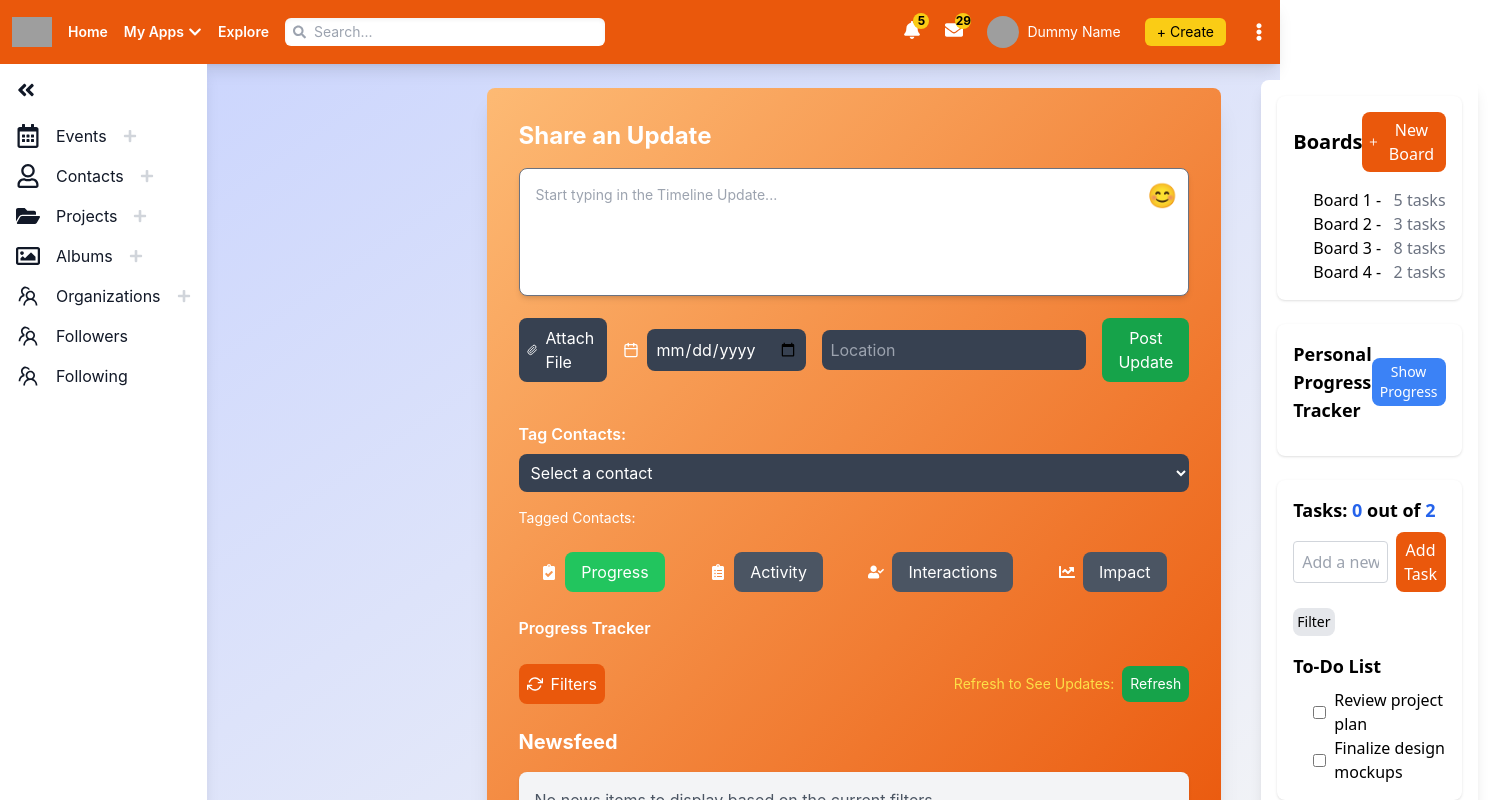
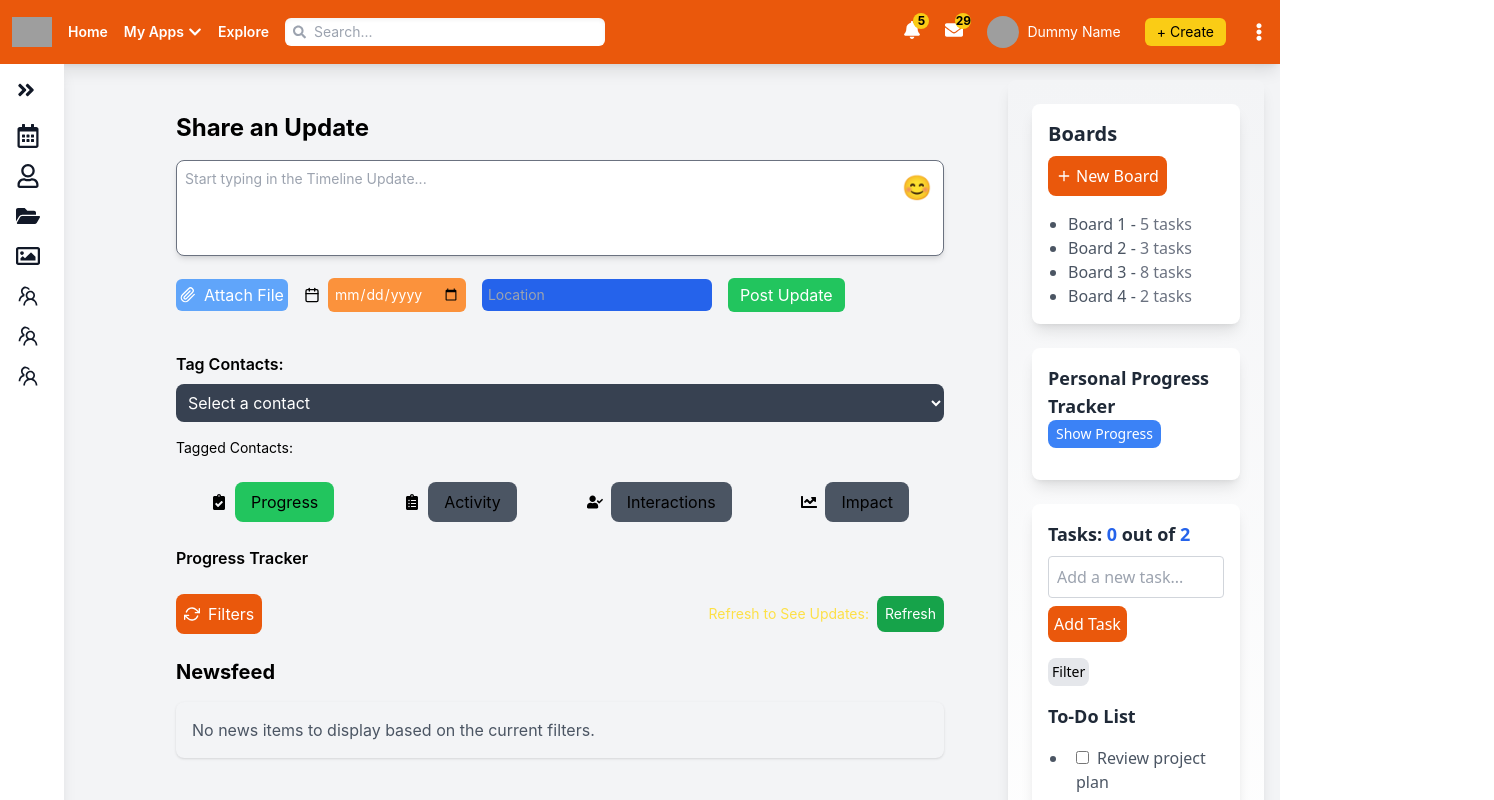
Before and after one commit to goswamiAnushka/redesign_M, a React (Create React App) app in the folder my-homepage/: page / in a window 1280 px wide. Shown: the top 800 px of the page, 1494 px wide, since content can reach past the window. Built offline with nearby package versions, Linux system fonts and the light colour scheme; grey boxes are pictures that could not be loaded.

Commit message:
commited changes to files

```diff
--- a/my-homepage/src/components/HomePage.tsx
+++ b/my-homepage/src/components/HomePage.tsx
@@ -5,29 +5,33 @@ import MiddleColumn from './MiddleColumn';
 import RightColumn from './RightColumn';
 
 const HomePage: React.FC = () => {
-  const [isLeftColumnOpen, setIsLeftColumnOpen] = useState(true);
+  const [isLeftColumnOpen, setIsLeftColumnOpen] = useState(false); // Initially shrunk
 
   const toggleLeftColumn = () => {
     setIsLeftColumnOpen(!isLeftColumnOpen);
   };
 
   return (
-    <div className="min-h-screen bg-gradient-to-br from-indigo-200 to-gray-100">
+    <div className="min-h-screen bg-gray-100 flex flex-col"> {/* Off-white background */}
+      {/* Navbar */}
       <Navbar />
 
-      <div className="flex">
+      {/* Main layout */}
+      <div className="flex flex-grow h-full"> {/* Ensures full height and proper growth */}
         {/* Left Sidebar */}
         <LeftColumn isOpen={isLeftColumnOpen} toggleSidebar={toggleLeftColumn} />
 
         {/* Main Content */}
         <div
-          className={`transition-all duration-300 flex-grow p-6 ${isLeftColumnOpen ? 'ml-64' : 'ml-16'}`}
+          className={`transition-all duration-300 flex-grow p-4 md:p-6 ${
+            isLeftColumnOpen ? 'ml-64' : 'ml-16'
+          }`} // Margin adjusts based on sidebar state
         >
           <MiddleColumn />
         </div>
 
         {/* Right Sidebar */}
-        <div className="w-72 p-4">
+        <div className="hidden lg:block w-72 p-4 overflow-auto"> {/* Always visible on larger screens */}
           <RightColumn />
         </div>
       </div>
--- a/my-homepage/src/components/LeftColumn.tsx
+++ b/my-homepage/src/components/LeftColumn.tsx
@@ -1,5 +1,14 @@
 import React, { useState } from 'react';
-import { FaAngleDoubleLeft, FaAngleDoubleRight, FaPlus, FaCog, FaFolderOpen, FaRegCalendarAlt, FaRegUser, FaRegImage } from 'react-icons/fa';
+import {
+  FaAngleDoubleLeft,
+  FaAngleDoubleRight,
+  FaPlus,
+  FaCog,
+  FaFolderOpen,
+  FaRegCalendarAlt,
+  FaRegUser,
+  FaRegImage,
+} from 'react-icons/fa';
 import { AiOutlineTeam } from 'react-icons/ai';
 import { Link } from 'react-router-dom';
 
@@ -20,14 +29,14 @@ const LeftColumn: React.FC<LeftColumnProps> = ({ isOpen, toggleSidebar }) => {
     { name: 'Follower 1', image: 'https://profesordefisica.org/wp-content/uploads/2024/04/profesor-de-fisica-en-La-Molina.png' },
     { name: 'Follower 2', image: 'https://a.espncdn.com/combiner/i?img=/i/headshots/nba/players/full/788.png' },
     { name: 'Follower 3', image: 'https://randomuser.me/api/portraits/men/1.jpg' },
-    { name: 'Follower 4', image: 'https://randomuser.me/api/portraits/women/2.jpg' }
+    { name: 'Follower 4', image: 'https://randomuser.me/api/portraits/women/2.jpg' },
   ];
 
   const following = [
     { name: 'Following 1', image: 'https://randomuser.me/api/portraits/men/3.jpg' },
     { name: 'Following 2', image: 'https://randomuser.me/api/portraits/women/4.jpg' },
     { name: 'Following 3', image: 'https://randomuser.me/api/portraits/men/5.jpg' },
-    { name: 'Following 4', image: 'https://randomuser.me/api/portraits/women/6.jpg' }
+    { name: 'Following 4', image: 'https://randomuser.me/api/portraits/women/6.jpg' },
   ];
 
   const handleSectionClick = (section: string) => {
@@ -41,7 +50,6 @@ const LeftColumn: React.FC<LeftColumnProps> = ({ isOpen, toggleSidebar }) => {
     if (activeSection !== section) return null;
 
     return (
-      <>
       <ul className="mt-2 space-y-2">
         {items.map((item, index) => (
           <li key={index} className="flex items-center justify-between bg-gray-200 p-2 rounded-md transition-all hover:bg-red-400">
@@ -59,10 +67,6 @@ const LeftColumn: React.FC<LeftColumnProps> = ({ isOpen, toggleSidebar }) => {
           </li>
         ))}
       </ul>
-        <Link to={`/${section}-shortcuts`} className="text-red-500 hover:underline mt-4 block">
-          See All
-        </Link>
-      </>
     );
   };
 
@@ -70,7 +74,6 @@ const LeftColumn: React.FC<LeftColumnProps> = ({ isOpen, toggleSidebar }) => {
     if (activeSection !== section) return null;
 
     return (
-      <>
       <ul className="mt-2 grid grid-cols-2 gap-4">
         {profiles.map((profile, index) => (
           <li key={index} className="flex flex-col items-center space-y-2">
@@ -83,10 +86,6 @@ const LeftColumn: React.FC<LeftColumnProps> = ({ isOpen, toggleSidebar }) => {
           </li>
         ))}
       </ul>
-        <Link to={`/${section}-shortcuts`} className="text-red-500 hover:underline mt-4 block">
-          See All
-        </Link>
-      </>
     );
   };
 
@@ -95,12 +94,11 @@ const LeftColumn: React.FC<LeftColumnProps> = ({ isOpen, toggleSidebar }) => {
       className={`bg-white text-gray-900 h-screen p-4 transition-all duration-300 ${
         isOpen ? 'w-64' : 'w-16'
       } shadow-lg`}
-      style={{ height: '100vh' }} // Ensure the sidebar height is 100% of the viewport height
     >
       {/* Sidebar Toggle Button */}
       <button
         onClick={toggleSidebar}
-        className="text-xl mb-6 focus:outline-none hover:text-[#cc3300] transition-colors" // Dark reddish-orange hover color
+        className="text-xl mb-6 focus:outline-none hover:text-[#cc3300] transition-colors"
       >
         {isOpen ? <FaAngleDoubleLeft /> : <FaAngleDoubleRight />}
       </button>
@@ -111,7 +109,7 @@ const LeftColumn: React.FC<LeftColumnProps> = ({ isOpen, toggleSidebar }) => {
           onClick={() => handleSectionClick('events')}
           className="flex items-center space-x-4 group cursor-pointer"
         >
-          <FaRegCalendarAlt className="text-2xl group-hover:text-[#cc3300] transition-all" /> {/* Dark reddish-orange hover */}
+          <FaRegCalendarAlt className="text-2xl group-hover:text-[#cc3300] transition-all" />
           {isOpen && (
             <span className="group-hover:text-[#cc3300] transition-all">Events</span>
           )}
--- a/my-homepage/src/components/MiddleColumn.tsx
+++ b/my-homepage/src/components/MiddleColumn.tsx
@@ -149,7 +149,7 @@ const MiddleColumn: React.FC = () => {
                 <label>{contact}:</label>
                 <input
                   type="text"
-                  className="bg-gray-700 text-white rounded-lg p-2"
+                  className="bg-white text-darkOrange border border-darkOrange rounded-lg p-2 shadow-lg transition-shadow duration-200 hover:shadow-xl"
                   value={progressTracker[contact] || ''}
                   onChange={(e) =>
                     setProgressTracker((prev) => ({ ...prev, [contact]: e.target.value }))
@@ -168,7 +168,7 @@ const MiddleColumn: React.FC = () => {
                 <label>{tracker}:</label>
                 <input
                   type="number"
-                  className="bg-gray-700 text-white rounded-lg p-2"
+                  className="bg-white text-darkOrange border border-darkOrange rounded-lg p-2 shadow-lg transition-shadow duration-200 hover:shadow-xl"
                   value={activityTrackers[tracker] || 0}
                   onChange={(e) =>
                     setActivityTrackers((prev) => ({ ...prev, [tracker]: +e.target.value }))
@@ -187,7 +187,7 @@ const MiddleColumn: React.FC = () => {
                 <label>{contact}:</label>
                 <input
                   type="checkbox"
-                  className="bg-gray-700 text-white rounded-lg"
+                  className="bg-white text-darkOrange border border-darkOrange rounded-lg"
                   checked={interactionTrackers[contact] || false}
                   onChange={(e) =>
                     setInteractionTrackers((prev) => ({
@@ -208,7 +208,7 @@ const MiddleColumn: React.FC = () => {
               <div key={tracker} className="flex items-center space-x-2 mb-2">
                 <label>{tracker}:</label>
                 <select
-                  className="bg-gray-700 text-white rounded-lg p-2"
+                  className="bg-white text-darkOrange border border-darkOrange rounded-lg p-2 shadow-lg transition-shadow duration-200 hover:shadow-xl"
                   value={impactTrackers[tracker] || ''}
                   onChange={(e) =>
                     setImpactTrackers((prev) => ({ ...prev, [tracker]: e.target.value }))
@@ -228,14 +228,15 @@ const MiddleColumn: React.FC = () => {
     }
   };
 
+
   return (
-    <div className="p-8 bg-gradient-to-br from-orange-300 to-orange-600 text-white shadow-xl rounded-lg max-w-3xl mx-auto space-y-6">
+    <div className="p-6 space-y-6 bg-gray-100 overflow-hidden">
       {/* Post Update Section */}
       <div className="mb-10">
         <h2 className="font-bold text-2xl mb-4">Share an Update</h2>
         <div className="relative">
           <textarea
-            className="w-full border border-gray-500 rounded-lg p-4 h-32 text-sm resize-none focus:outline-none focus:ring-2 focus:ring-yellow-400 transition-all duration-200 shadow-md"
+            className="w-full border border-gray-500 rounded-lg p-2 h-24 text-sm resize-none focus:outline-none focus:ring-2 focus:ring-yellow-400 transition-all duration-200 shadow-md" // Reduced height and padding
             placeholder="Start typing in the Timeline Update..."
             maxLength={250}
             value={postText}
@@ -255,22 +256,19 @@ const MiddleColumn: React.FC = () => {
         </div>
         {error && <p className="text-red-500">{error}</p>}
         <div className="flex space-x-4 mt-4">
-          <label className="flex items-center">
-            <input
-              type="file"
-              className="hidden"
-              onChange={handleFileChange}
-            />
-            <span className="bg-gray-700 p-2 rounded-lg cursor-pointer flex items-center">
-              <FiPaperclip className="mr-2" />
-              Attach File
-            </span>
-          </label>
+        <label className="flex items-center">
+  <span className="bg-blue-400 text-white p-1 rounded-md cursor-pointer flex items-center hover:bg-blue-500">
+    <FiPaperclip className="mr-2" />
+    Attach File
+  </span>
+  <input type="file" className="hidden" onChange={handleFileChange} />
+</label>
           <div className="flex items-center">
             <FiCalendar className="mr-2" />
             <input
               type="date"
-              className="bg-gray-700 text-white rounded-lg p-2"
+              className="bg-orange-400 text-white rounded-md p-1.5 text-sm"
+
               value={selectedDate}
               onChange={(e) => setSelectedDate(e.target.value)}
             />
@@ -278,14 +276,17 @@ const MiddleColumn: React.FC = () => {
           <div className="flex items-center">
             <input
               type="text"
-              className="bg-gray-700 text-white rounded-lg p-2"
+              className="bg-blue-600 text-black rounded-md p-1.5 text-sm hover:bg-green-500"
+
+
               placeholder="Location"
               value={selectedLocation}
               onChange={(e) => setSelectedLocation(e.target.value)}
             />
           </div>
           <button
-            className="bg-green-600 text-white px-4 py-2 rounded-lg hover:bg-green-700 transition-colors duration-200"
+           className="bg-green-500 text-white px-3 py-1 rounded-md hover:bg-green-600 transition-colors duration-200"
+
             onClick={handlePostSubmit}
           >
             Post Update
@@ -381,12 +382,12 @@ const MiddleColumn: React.FC = () => {
       {showFilters && (
         <TimelineFilters
           filters={filters}
-          onChange={handleFilterChange}
+          onFilterChange={handleFilterChange}
         />
       )}
 
       {/* Newsfeed Section */}
-      <Newsfeed posts={savedPosts} />
+      <Newsfeed posts={savedPosts} filters={filters} />
     </div>
   );
 };
--- a/my-homepage/src/components/Newsfeed.tsx
+++ b/my-homepage/src/components/Newsfeed.tsx
@@ -13,15 +13,33 @@ interface NewsfeedProps {
     interactionTrackers: { [contact: string]: boolean };
     impactTrackers: { [tracker: string]: string };
   }>;
+  filters: {
+    organizations: boolean;
+    projects: boolean;
+    authors: boolean;
+    labels: boolean;
+    contacts: boolean;
+    outcomes: boolean;
+    progressTracker: boolean;
+    dateHappened: string;
+  }; // Added filters prop
 }
 
-const Newsfeed: React.FC<NewsfeedProps> = ({ posts }) => {
+const Newsfeed: React.FC<NewsfeedProps> = ({ posts, filters }) => {
+  // Filter the posts based on the applied filters
+  const filteredPosts = posts.filter((post) => {
+    if (filters.projects && !post.project) return false;
+    if (filters.contacts && post.taggedContacts.length === 0) return false;
+    // Add similar checks for other filters as needed...
+    return true; // If it passes all the filters
+  });
+
   return (
     <div className="mt-6">
       <h2 className="font-bold text-xl mb-4">Newsfeed</h2>
       <ul className="bg-gray-100 p-4 rounded-lg shadow">
-        {posts.length > 0 ? (
-          posts.map((post, index) => (
+        {filteredPosts.length > 0 ? (
+          filteredPosts.map((post, index) => (
             <li key={index} className="mb-4 border-b pb-2 last:border-0">
               <span className="block font-semibold text-blue-600">{post.postText}</span>
               <span className="block text-gray-400 text-sm">{post.date}</span>
--- a/my-homepage/src/components/RightColumn.tsx
+++ b/my-homepage/src/components/RightColumn.tsx
@@ -1,5 +1,5 @@
 import React, { useState } from 'react';
-import { FiPlus, FiSettings } from 'react-icons/fi';
+import { FiPlus } from 'react-icons/fi';
 
 // Dummy progress data
 const progressData = [
@@ -21,7 +21,6 @@ const RightColumn: React.FC = () => {
   const [showProgress, setShowProgress] = useState(false);
   const [taskInput, setTaskInput] = useState('');
 
-  // Pre-existing tasks
   const [tasks, setTasks] = useState<{ title: string; completed: boolean }[]>([
     { title: 'Review project plan', completed: false },
     { title: 'Finalize design mockups', completed: false },
@@ -50,21 +49,21 @@ const RightColumn: React.FC = () => {
   };
 
   return (
-    <div className="space-y-6 p-4 bg-white rounded-lg shadow-lg font-sans">
+    <div className="grid gap-6 p-6 bg-gradient-to-b from-gray-100 to-white rounded-lg shadow-lg font-sans">
       {/* Boards Section */}
-      <div className="bg-white p-4 rounded-lg shadow">
-        <div className="flex justify-between items-center mb-4">
-          <h2 className="font-bold text-xl">Boards</h2>
+      <div className="bg-white p-4 rounded-lg shadow-lg hover:shadow-xl transition-all duration-300 ease-in-out transform hover:-translate-y-1 hover:scale-105">
+        <div className="mb-4">
+          <h2 className="font-bold text-xl text-gray-800">Boards</h2>
           <button
             onClick={() => setIsPopupOpen(true)}
-            className="flex items-center p-1.5 bg-orange-600 text-white rounded-lg hover:bg-orange-700 transition"
+            className="flex items-center mt-2 p-2 bg-orange-600 text-white rounded-lg hover:bg-orange-700 transition-transform transform hover:scale-105"
           >
             <FiPlus className="mr-1" /> New Board
           </button>
         </div>
-        <ul className="list-disc pl-5">
+        <ul className="list-disc pl-5 text-gray-600">
           {boardsData.map((board, index) => (
-            <li key={index} className="flex justify-between">
+            <li key={index} className="hover:text-blue-500 transition duration-300">
               {board.name} - <span className="text-gray-500">{board.tasks} tasks</span>
             </li>
           ))}
@@ -98,9 +97,9 @@ const RightColumn: React.FC = () => {
       )}
 
       {/* Personal Progress Tracker */}
-      <div className="bg-white p-4 rounded-lg shadow">
-        <div className="flex justify-between items-center mb-4">
-          <h2 className="font-bold text-lg">Personal Progress Tracker</h2>
+      <div className="bg-white p-4 rounded-lg shadow-lg hover:shadow-xl transition-all duration-300 ease-in-out transform hover:-translate-y-1 hover:scale-105">
+        <div className="mb-4">
+          <h2 className="font-bold text-lg text-gray-800">Personal Progress Tracker</h2>
           <button
             onClick={() => setShowProgress(!showProgress)}
             className="bg-blue-500 text-white text-sm rounded-lg px-2 py-1 hover:bg-blue-600 transition"
@@ -111,7 +110,7 @@ const RightColumn: React.FC = () => {
         {showProgress && (
           <>
             {progressData.map((item, index) => (
-              <div key={index} className="mb-4 flex items-center justify-between">
+              <div key={index} className="mb-4">
                 <span className="font-semibold mr-2">{item.label}:</span>
                 <div className="relative w-full bg-gray-200 rounded-full h-3 mx-2">
                   <div
@@ -122,7 +121,7 @@ const RightColumn: React.FC = () => {
                     }}
                   />
                 </div>
-                <span className="font-semibold">{item.progress}%</span>
+                <span className="font-semibold text-gray-700">{item.progress}%</span>
               </div>
             ))}
           </>
@@ -130,31 +129,34 @@ const RightColumn: React.FC = () => {
       </div>
 
       {/* Tasks Section */}
-      <div className="bg-white p-4 rounded-lg shadow">
-        <h2 className="font-bold text-lg mb-2">
+      <div className="bg-white p-4 rounded-lg shadow-lg hover:shadow-xl transition-all duration-300 ease-in-out transform hover:-translate-y-1 hover:scale-105">
+        <h2 className="font-bold text-lg mb-2 text-gray-800">
           Tasks: <span className="text-blue-600">{completedTasksCount}</span> out of <span className="text-blue-600">{tasks.length}</span>
         </h2>
-        <div className="flex items-center mb-4">
+        <div className="mb-4">
           <input
             type="text"
             value={taskInput}
             onChange={(e) => setTaskInput(e.target.value)}
             placeholder="Add a new task..."
-            className="border border-gray-300 rounded p-2 w-full"
+            className="border border-gray-300 rounded p-2 w-full mb-2"
           />
           <button
             onClick={handleAddTask}
-            className="ml-2 bg-orange-600 text-white rounded-lg p-1.5 hover:bg-orange-700 transition"
+            className="bg-orange-600 text-white rounded-lg p-1.5 hover:bg-orange-700 transition"
           >
             Add Task
           </button>
         </div>
         <button className="bg-gray-200 p-1 rounded-lg hover:bg-gray-300 text-sm">Filter</button>
         <div className="mt-4">
-          <h2 className="font-bold text-lg mb-2">To-Do List</h2>
-          <ul className="list-disc pl-5">
+          <h2 className="font-bold text-lg mb-2 text-gray-800">To-Do List</h2>
+          <ul className="list-disc pl-5 text-gray-600">
             {tasks.map((task, index) => (
-              <li key={index} className={`flex items-center ${task.completed ? 'line-through text-gray-500' : ''}`}>
+              <li
+                key={index}
+                className={`p-2 rounded-md transition-colors duration-200 ${task.completed ? 'line-through text-gray-500' : 'hover:bg-gray-100'}`}
+              >
                 <input
                   type="checkbox"
                   checked={task.completed}
--- a/my-homepage/src/components/TimelineFilters.tsx
+++ b/my-homepage/src/components/TimelineFilters.tsx
@@ -11,13 +11,13 @@ interface TimelineFiltersProps {
     progressTracker: boolean;
     dateHappened: string;
   };
-  onChange: (newFilters: Partial<TimelineFiltersProps['filters']>) => void;
+  onFilterChange: (newFilters: Partial<TimelineFiltersProps['filters']>) => void; // Change here
 }
 
-const TimelineFilters: React.FC<TimelineFiltersProps> = ({ filters, onChange }) => {
+const TimelineFilters: React.FC<TimelineFiltersProps> = ({ filters, onFilterChange }) => {
   const handleFilterChange = (e: React.ChangeEvent<HTMLInputElement>) => {
     const { name, checked } = e.target;
-    onChange({ [name]: checked });
+    onFilterChange({ [name]: checked }); // Update to use onFilterChange
   };
 
   return (
@@ -91,7 +91,7 @@ const TimelineFilters: React.FC<TimelineFiltersProps> = ({ filters, onChange })
           type="date"
           name="dateHappened"
           value={filters.dateHappened}
-          onChange={(e) => onChange({ dateHappened: e.target.value })}
+          onChange={(e) => onFilterChange({ dateHappened: e.target.value })}
         />
         Date Happened
       </label>
```
Lines whose indentation alone changed are shown as unchanged.
